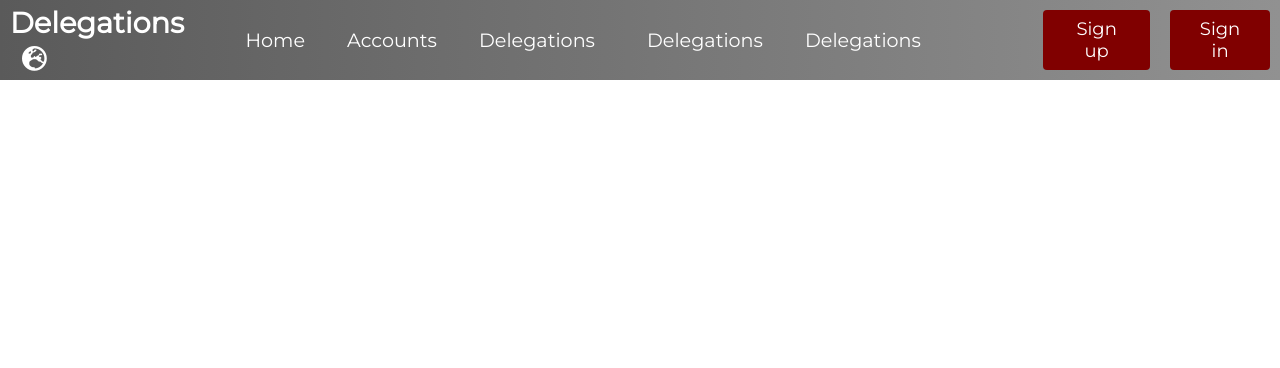
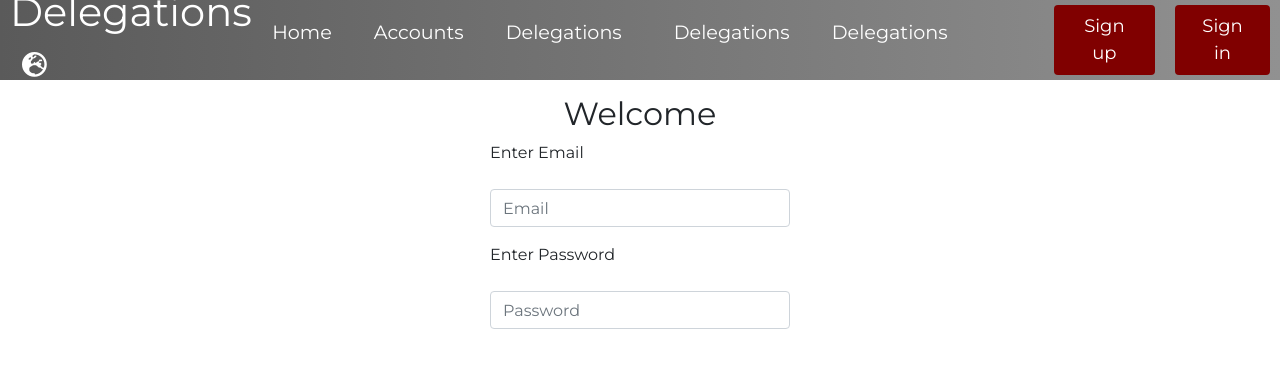
Before and after one commit to sRutkowski22/Delegations, a React (Create React App) app in the folder delegation-react/: page /login in a window 1280 px wide. Shown: the top 368 px of the page. Built offline with nearby package versions, Linux system fonts and the light colour scheme; the HTML template or start-up script is replaced by a standard one.

Commit message:
Login form init

```diff
--- a/delegation-react/package.json
+++ b/delegation-react/package.json
@@ -6,9 +6,14 @@
     "@testing-library/jest-dom": "^5.11.5",
     "@testing-library/react": "^11.1.1",
     "@testing-library/user-event": "^12.2.0",
+    "axios": "^0.21.0",
+    "bootstrap": "^4.5.3",
     "react": "^17.0.1",
     "react-dom": "^17.0.1",
+    "react-router-dom": "^5.2.0",
     "react-scripts": "4.0.0",
+    "react-social-login-buttons": "^3.1.0",
+    "reactstrap": "^8.7.1",
     "web-vitals": "^0.2.4"
   },
   "scripts": {
--- a/delegation-react/src/App.js
+++ b/delegation-react/src/App.js
@@ -1,12 +1,20 @@
 import React from 'react';
 import Navbar from "./components/Navbar/Navbar";
 import './App.css';
+import { BrowserRouter as Router, Switch, Route } from 'react-router-dom';
+import Login from './components/auth/Login.js';
 
 function App() {
   return (
+    <Router>
+      <Switch>
     <div className="App">
       <Navbar/>
+      <Route path="/login" component={Login}/>
+
     </div>
+    </Switch>
+    </Router>
   );
 }
 
--- a/delegation-react/src/components/Navbar/Navbar.js
+++ b/delegation-react/src/components/Navbar/Navbar.js
@@ -2,14 +2,26 @@ import React, { Component } from 'react';
 import { MenuItems } from "./MenuItems"
 import './Navbar.css'
 import {Button} from "../Button"
+import { withRouter} from 'react-router-dom';
 
 class Navbar extends Component{
+
+    constructor(props){
+        super(props);
+        this.redirectToLogin = this.redirectToLogin.bind(this);
+    }
+
+    redirectToLogin  () {
+
+        let path = '/login';
+        this.props.history.push(path);
+    }
+
     state = { clicked: false}
 
     handleClick = () => {
         this.setState({clicked: !this.state.clicked})
     }
-
     render(){
         return(
             <nav className="NavbarItems">
@@ -30,11 +42,11 @@ class Navbar extends Component{
 
                 </ul>
                 <Button className="button1">Sign up</Button>
-                <Button className="button2">Sign in</Button>
+                <Button className="button2" onClick={this.redirectToLogin}>Sign in</Button>
             </nav>
 
         )
     }
 }
 
-export default Navbar
+export default withRouter(Navbar);
--- /dev/null
+++ b/delegation-react/src/components/auth/Login.css
@@ -0,0 +1,7 @@
+.login-form{
+    width: 100%;
+    max-width: 330px;
+    padding: 15px;
+    margin: auto;
+    height: 100%;
+}
--- /dev/null
+++ b/delegation-react/src/components/auth/Login.js
@@ -0,0 +1,31 @@
+import React, { Component } from 'react';
+import {Button, Form, FormGroup, Label, Input} from 'reactstrap';
+import './Login.css';
+
+ class Login extends Component{
+
+    componentDidMount(){
+        document.title = "Login";
+    }
+    render(){
+        return(
+
+            <Form className="login-form">
+                <h2 className="text-center">Welcome</h2>
+                <FormGroup>
+                    <Label> Enter Email</Label>
+                </FormGroup>
+                <FormGroup>
+                    <Input  type="email" placeholder="Email"/>
+                </FormGroup>
+                <FormGroup>
+                    <Label>Enter Password</Label>
+                </FormGroup>
+                <FormGroup>
+                    <Input  type="password" placeholder="Password"/>
+                </FormGroup>
+            </Form>
+        );
+    }
+}
+    export default Login;
```
Also changed, not shown: delegation-react/src/components/auth/Register.js (added, +12 -0 lines), 1 other file (tests, documents, lock files or other folders).
